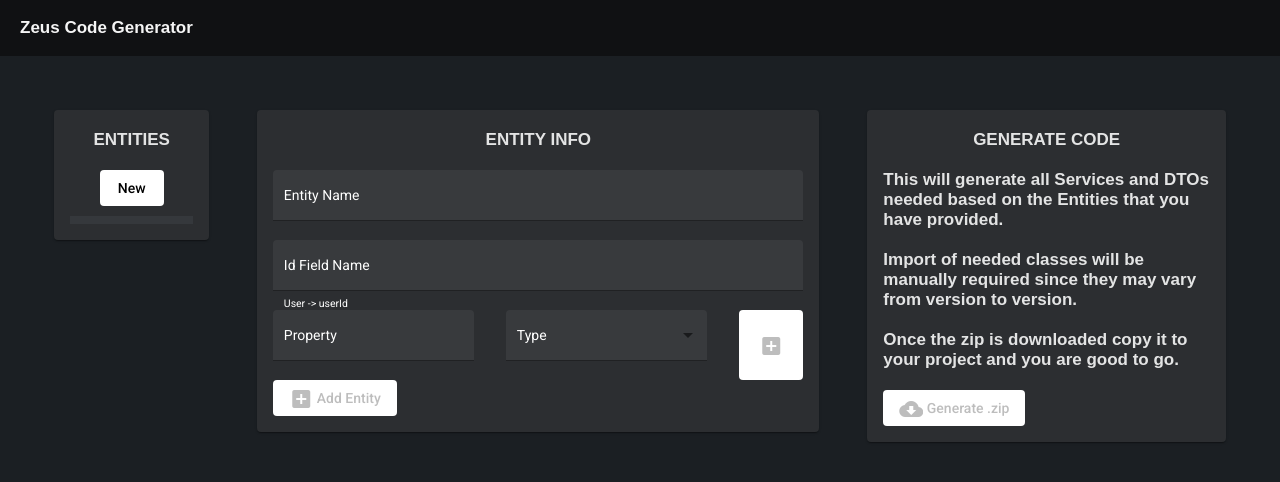
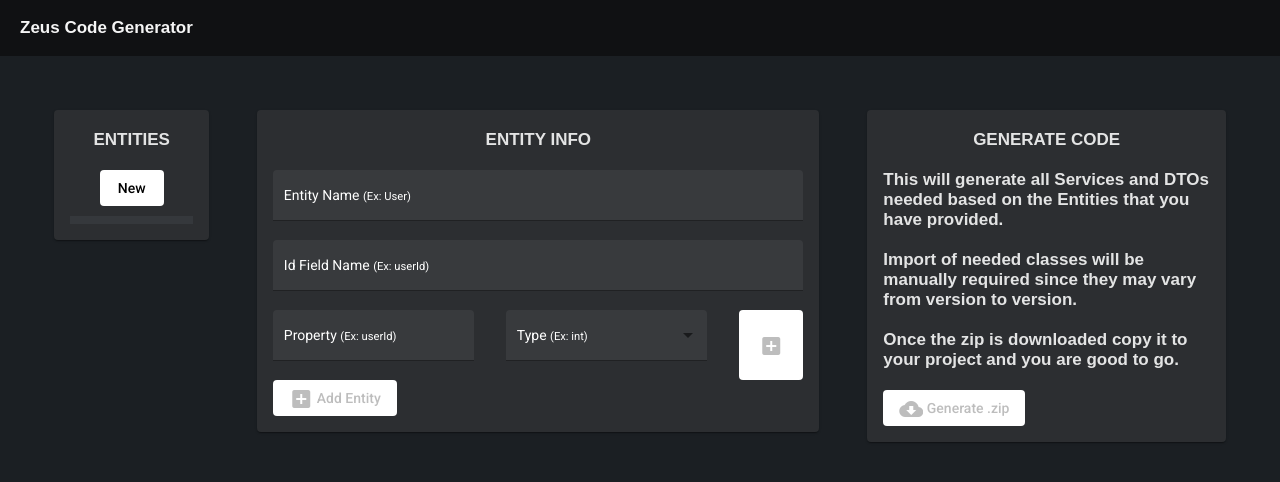
Before and after one commit to Rikihanks/Zeus-Code-Generator-Front-, an Angular app: page / in a window 1280 px wide. Shown: the top 482 px of the page. Built offline with nearby package versions, Linux system fonts and the light colour scheme.

Commit message:
Added progress bar and minor bugfixes

```diff
--- a/src/app/app.module.ts
+++ b/src/app/app.module.ts
@@ -10,6 +10,7 @@
 import { MatCardModule } from '@angular/material/card';
 import { MatSelectModule } from "@angular/material/select";
 import { MatIconModule } from "@angular/material/icon";
+import { MatProgressBarModule } from "@angular/material/progress-bar";
 import { HomeComponent } from './components/home/home.component';
 import { FormsModule } from '@angular/forms';
 import { HttpClientModule } from '@angular/common/http';
@@ -30,7 +31,8 @@
     FormsModule,
     MatCardModule,
     MatIconModule,
-    HttpClientModule
+    HttpClientModule,
+    MatProgressBarModule
 
   ],
   providers: [],
--- a/src/app/components/home/home.component.html
+++ b/src/app/components/home/home.component.html
@@ -10,6 +10,7 @@
 
   <!--MED-->
   <div class="row h-100" style="margin: 30px;">
+    <mat-progress-bar *ngIf="loading" mode="indeterminate"></mat-progress-bar>
     <div class="col-md-2 p-4" style="text-align: center;">
       <mat-card style="background: #42424270;
         color: #ffffffde;">
@@ -33,21 +34,20 @@
         color: #ffffffde;">
         <h3 style="text-align: center;"><span class="control-label">ENTITY INFO</span></h3>
         <mat-form-field appearance="fill" class="fullWidth">
-          <mat-label>Entity Name</mat-label>
+          <mat-label>Entity Name <small>(Ex: User)</small></mat-label>
           <input matInput [(ngModel)]="currentEntity.entityName">
         </mat-form-field>
         <mat-form-field appearance="fill" class="fullWidth">
-          <mat-label>Id Field Name</mat-label>
+          <mat-label>Id Field Name <small>(Ex: userId)</small></mat-label>
           <input matInput [(ngModel)]="currentEntity.idParamName">
-          <mat-hint style="color: white;">User -> userId</mat-hint>
         </mat-form-field>
         <div style=" display: flex; justify-content: space-between; flex-wrap: wrap;">
           <mat-form-field appearance="fill">
-            <mat-label>Property</mat-label>
+            <mat-label>Property <small>(Ex: userId)</small></mat-label>
             <input matInput [(ngModel)]="currentTypeName">
           </mat-form-field>
           <mat-form-field appearance="fill">
-            <mat-label>Type</mat-label>
+            <mat-label>Type <small>(Ex: int)</small></mat-label>
             <mat-select [(ngModel)]="currentType" (selectionChange)="notifyChangeSelect(currentType)">
               <mat-option value="String">String</mat-option>
               <mat-option value="int">int</mat-option>
@@ -69,7 +69,12 @@
         </div>
 
         <mat-list *ngIf="currentEntity.properties && currentEntity.properties.size > 0">
-          <h3><span class="control-label">Properties</span></h3>
+          <h3>
+            <span class="control-label">Properties</span>
+            <br>
+            <small>NOTE: The Id Field Name MUST be also included as a property.</small>
+          </h3>
+
           <mat-list-item *ngFor="let property of currentEntity.properties | keyvalue" style="color: white;">
 
             <div class="properties">
--- a/src/app/components/home/home.component.ts
+++ b/src/app/components/home/home.component.ts
@@ -1,4 +1,5 @@
 import { Component, OnInit } from '@angular/core';
+import { MatSelect } from '@angular/material/select';
 import { Entity } from 'src/app/model/entity';
 import { EntityService } from 'src/app/services/entity.service';
 import { RestService } from 'src/app/services/rest.service';
@@ -19,6 +20,7 @@
   hint = "Ex: List<User>  Must be correctly spelled"
   canShowOtherField = false;
   canDisableForm = false;
+  loading = false;
 
   ngOnInit(): void {
     this.entityService.getAddedEntitiesObservable().subscribe(entities => {
@@ -33,6 +35,8 @@
   onSelectedEntityChange(event, entity) {
     this.canDisableForm = true;
     this.currentEntity = event.option.value;
+    const matSelect: MatSelect = event.source;
+    matSelect.writeValue(null);
   }
 
   resetEntityForm() {
@@ -74,10 +78,8 @@
   }
 
   generateCode() {
-    console.log(this.entities_);
-
+    this.loading = true;
     this.restService.generateZipString(this.entities_).subscribe(res =>{
-      console.log(res);
       let blob = this.base64toBlob(res, 'application/zip')
 
       var url = window.URL.createObjectURL(blob);
@@ -89,9 +91,10 @@
       a.click();
       window.URL.revokeObjectURL(url);
 
+      this.loading = false;
     }, err => {
       console.log(err);
-
+      this.loading = false;
     })
 
 
--- a/src/app/services/rest.service.ts
+++ b/src/app/services/rest.service.ts
@@ -14,8 +14,6 @@
     let internalEntities = _.cloneDeep(entities);
 
     internalEntities.forEach(e => e.properties = this.selfIterator(e.properties));
-
-    console.log(environment.backend_url);
 
 
     return this.http.post(environment.backend_url, internalEntities, { responseType: 'text' });
--- a/src/styles.less
+++ b/src/styles.less
@@ -61,3 +61,11 @@
     background-color: white;
     color: #8a8a8a !important;
    }
+
+   .mat-progress-bar .mat-progress-bar-buffer {
+    background: #ffffff;
+  }
+
+  .mat-progress-bar-fill::after {
+    background-color: #37474f;
+  }
```
